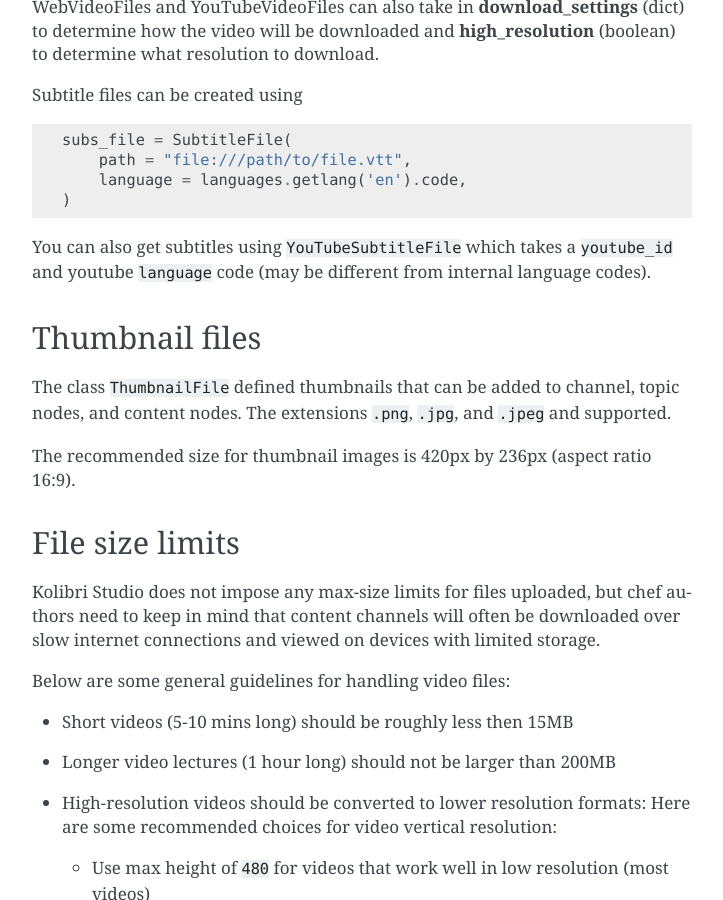
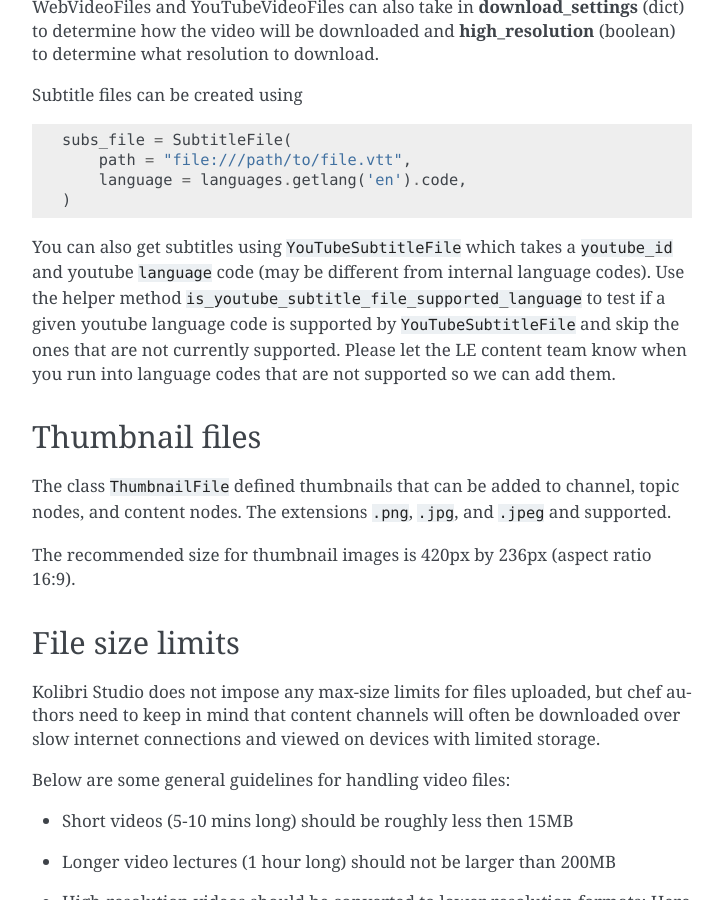
Before and after one commit to learningequality/ricecooker, a Sphinx documentation site: the page built from docs/files.md, in a window 1280 px wide and 900 px high, scrolled down 3220 px. Shown: the whole window, without its empty margins (388-1111 px from the left). Built offline with Sphinx 7.4.7, drawn with Linux system fonts in a browser that asks for light colours; pages that are not in the unit, such as notebooks, are missing from menus.

Commit message:
added docs and usage example

```diff
--- a/docs/files.md
+++ b/docs/files.md
@@ -154,7 +154,10 @@ subs_file = SubtitleFile(
 
 You can also get subtitles using `YouTubeSubtitleFile` which takes a `youtube_id`
 and youtube `language` code (may be different from internal language codes).
-
+Use the helper method `is_youtube_subtitle_file_supported_language` to test if
+a given youtube language code is supported by `YouTubeSubtitleFile` and skip the
+ones that are not currently supported. Please let the LE content team know when
+you run into language codes that are not supported so we can add them.
 
 
 
```
Also changed, not shown: docs/tutorial/languages.ipynb.
